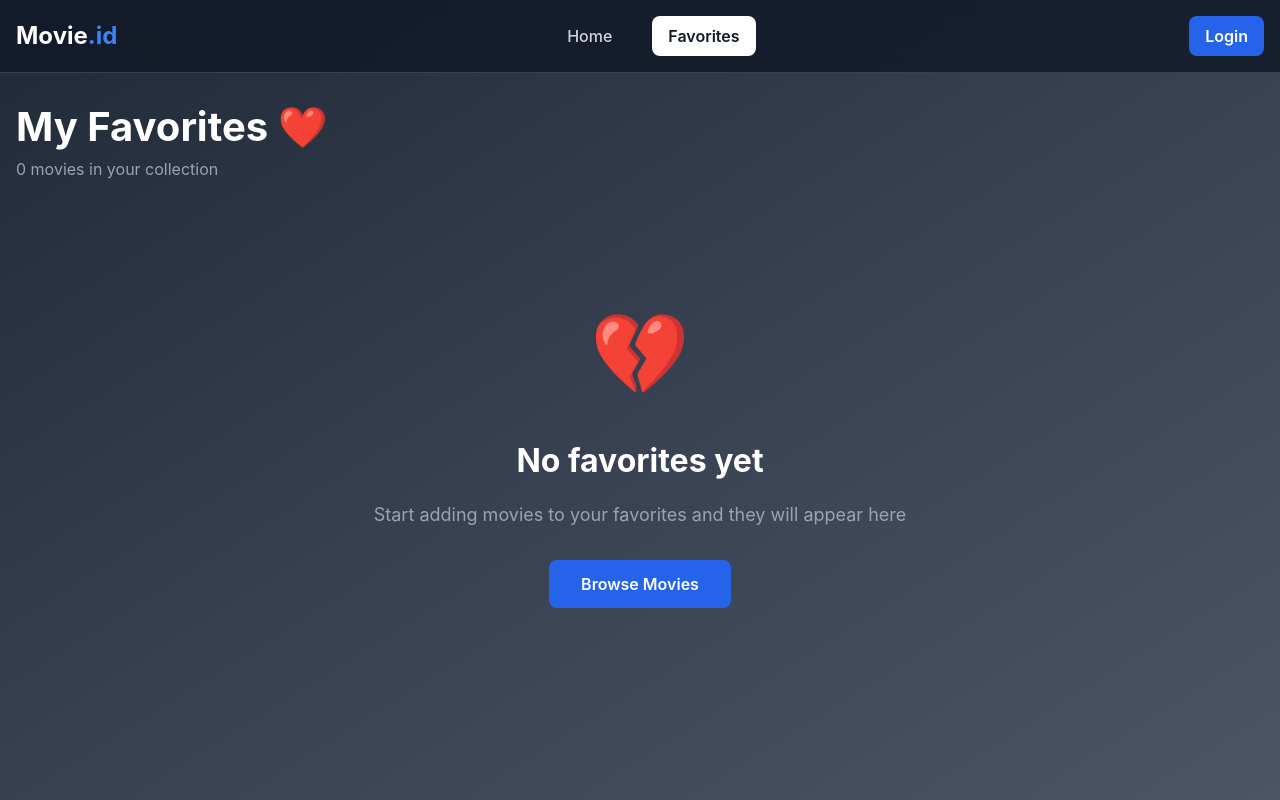
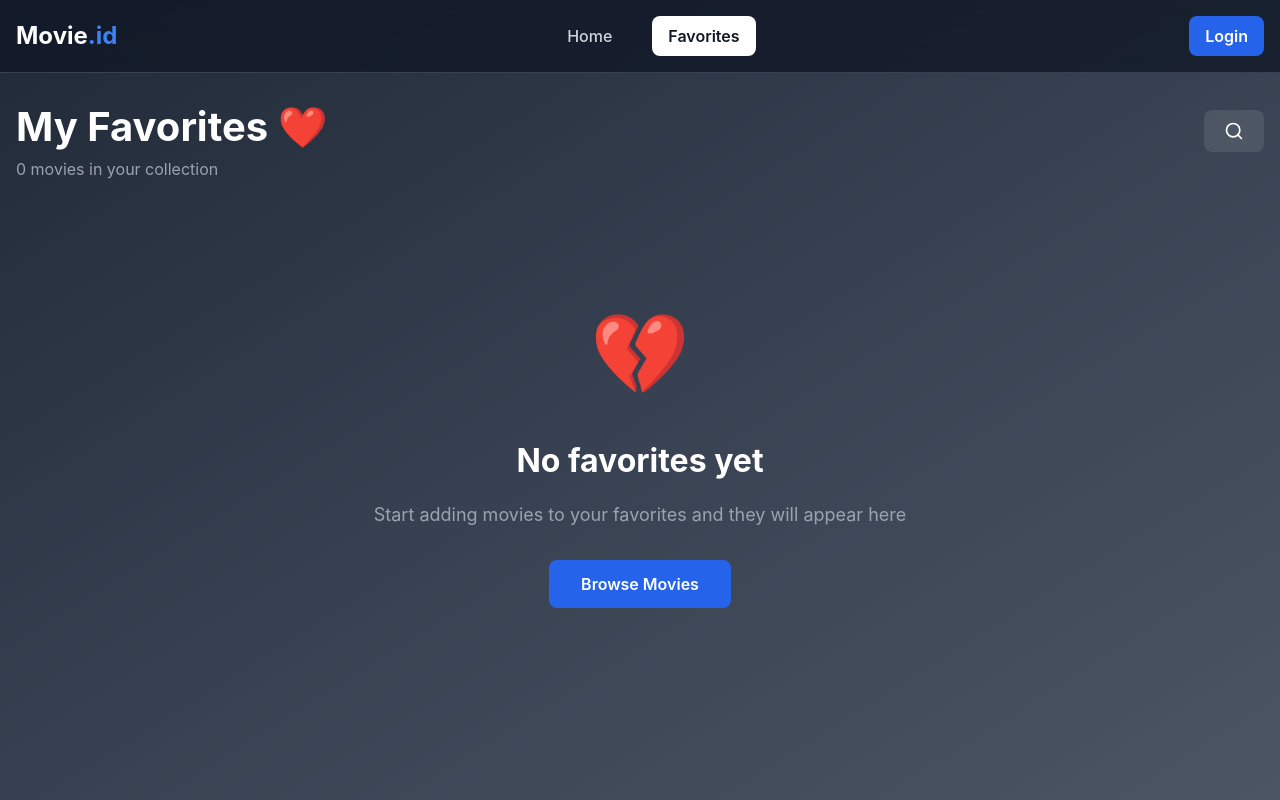
Before and after one commit to Prativagautam/React-Movie-App, a React (Vite) app in the folder frontend/: page /favorites in a window 1280 px wide. Built offline with nearby package versions, Linux system fonts and the light colour scheme; no server answers.

Commit message:
refactor: reuseable search icon and favorites section

```diff
--- /dev/null
+++ b/frontend/src/components/common/SlidingSearch.jsx
@@ -0,0 +1,53 @@
+import { Search } from "lucide-react";
+export function  SlidingSearch({
+  value,
+  onChange,
+  isOpen,
+  onOpen,
+  onClose,
+  placeholder = "Search...",
+}) {
+  return (
+    <div className="relative ml-2">
+      {!isOpen ? (
+        <button
+          type="button"
+          onClick={onOpen}
+          className="px-4 py-3 rounded-full text-center text-sm font-medium border border-white/30 transition-all duration-300 backdrop-blur-sm hover:bg-white/20 hover:scale-105"
+          style={{
+            backgroundColor: "rgba(255, 255, 255, 0.1)",
+            color: "rgba(255, 255, 255, 0.8)",
+          }}
+        >
+          <Search size={20} className="text-white" />
+        </button>
+      ) : (
+        <div className="flex items-center bg-gray-900/50 border border-white/30 rounded-full overflow-hidden search-slide-in backdrop-blur-sm">
+          <input
+            type="text"
+            value={value}
+            onChange={(e) => onChange(e.target.value)}
+            placeholder={placeholder}
+            className="w-[250px] px-4 py-2.5 bg-transparent text-white placeholder-gray-400 border-none outline-none"
+            autoFocus
+            onBlur={() => {
+              if (!value) {
+                setTimeout(onClose, 150);
+              }
+            }}
+          />
+          <button
+            type="button"
+            onClick={() => {
+              onChange("");
+              onClose();
+            }}
+            className="px-3 py-2.5 border-none bg-transparent cursor-pointer transition-colors duration-300 hover:bg-white/10"
+          >
+            <Search size={18} className="text-gray-400" />
+          </button>
+        </div>
+      )}
+    </div>
+  );
+}
--- a/frontend/src/components/favorites/FavoritesGrid.jsx
+++ b/frontend/src/components/favorites/FavoritesGrid.jsx
@@ -1,4 +1,4 @@
-function FavoritesGrid({ favorites, onMovieClick, onRemoveFavorite }) {
+export function FavoritesGrid({ favorites, onMovieClick, onRemoveFavorite }) {
   return (
     <div className="movie-grid" style={{ display: "grid", gap: "1rem" }}>
       {favorites.map((movie) => (
@@ -146,5 +146,3 @@ function FavoritesGrid({ favorites, onMovieClick, onRemoveFavorite }) {
     </div>
   );
 }
-
-export default FavoritesGrid;
--- a/frontend/src/pages/Favorites.jsx
+++ b/frontend/src/pages/Favorites.jsx
@@ -3,7 +3,13 @@ import { useAuth } from "../contexts/AuthContext";
 import { useMovieContext } from "../contexts/MovieContext";
 import AuthModal from "../components/auth/Authmodal";
 import { EmptyState } from "../components/common/EmptyState";
+import { useState } from "react";
+import { SlidingSearch } from "../components/common/SlidingSearch";
+import { FavoritesGrid } from "../components/favorites/FavoritesGrid";
+
 export default function Favorites() {
+  const [searchQuery, setSearchQuery] = useState("");
+  const [searchOpen, setSearchOpen] = useState(false);
   const navigate = useNavigate();
   const { user, openAuth, logout } = useAuth();
   const { favorites, removeFromFavorites } = useMovieContext();
@@ -16,6 +22,10 @@ export default function Favorites() {
     e.stopPropagation();
     removeFromFavorites(movieId);
   };
+  const filteredFavorites = favorites.filter((movie) => {
+    const title = movie.title || movie.name || "";
+    return title.toLowerCase().includes(searchQuery.trim().toLowerCase());
+  });
 
   return (
     <div
@@ -168,6 +178,15 @@ export default function Favorites() {
       >
         {/* Header Section */}
         <div style={{ marginBottom: "2rem" }}>
+          <div
+            style={{
+              display: "flex",
+              alignItems: "center",
+              justifyContent: "space-between",
+              gap: "1rem",
+            }}
+          >
+            <div>
               <h1
                 style={{
                   fontSize: "2.5rem",
@@ -177,6 +196,21 @@ export default function Favorites() {
               >
                 My Favorites ❤️
               </h1>
+              {/* <p style={{ color: "#9ca3af", fontSize: "1rem" }}>
+                {filteredFavorites.length} of {favorites.length} movies in your
+                collection
+              </p> */}
+            </div>
+
+            <SlidingSearch
+              value={searchQuery}
+              onChange={setSearchQuery}
+              isOpen={searchOpen}
+              onOpen={() => setSearchOpen(true)}
+              onClose={() => setSearchOpen(false)}
+              placeholder="Search favorites..."
+            />
+          </div>
           <p style={{ color: "#9ca3af", fontSize: "1rem" }}>
             {favorites.length} {favorites.length === 1 ? "movie" : "movies"} in
             your collection
@@ -184,7 +218,7 @@ export default function Favorites() {
         </div>
 
         {/* Favorites Grid */}
-        {favorites.length > 0 ? (
+        {/* {favorites.length > 0 ? (
           <FavoritesGrid
             favorites={favorites}
             onMovieClick={handleMovieClick}
@@ -197,6 +231,26 @@ export default function Favorites() {
             description="Start adding movies to your favorites and they will appear here"
             actionLabel="Browse Movies"
             onAction={() => navigate("/")}
+          />
+        )} */}
+
+        {filteredFavorites.length > 0 ? (
+          <FavoritesGrid
+            favorites={filteredFavorites}
+            onMovieClick={handleMovieClick}
+            onRemoveFavorite={handleRemoveFavorite}
+          />
+        ) : (
+          <EmptyState
+            icon={searchQuery ? "🎬" : "💔"}
+            title={searchQuery ? "No matching favorites" : "No favorites yet"}
+            description={
+              searchQuery
+                ? "Try searching with a different title"
+                : "Start adding movies to your favorites and they will appear here"
+            }
+            actionLabel={searchQuery ? undefined : "Browse Movies"}
+            onAction={searchQuery ? undefined : () => navigate("/")}
           />
         )}
       </main>
--- a/frontend/src/pages/Home.jsx
+++ b/frontend/src/pages/Home.jsx
@@ -3,7 +3,7 @@ import { useNavigate } from "react-router-dom";
 import { useAuth } from "../contexts/AuthContext";
 import { useMovieContext } from "../contexts/MovieContext";
 import AuthModal from "../components/auth/Authmodal";
-import { Search } from "lucide-react";
+
 import {
   searchMovies,
   getPopularMovies,
@@ -18,6 +18,7 @@ import LoadingState from "../components/common/loadingState";
 import ErrorMessage from "../components/common/ErrorMessage";
 import { ContentGrid } from "../components/movie/ContentGrid";
 import { EmptyState } from "../components/common/EmptyState";
+import { SlidingSearch } from "../components/common/SlidingSearch";
 const CONTENT_TABS = ["Movie", "Series", "Originals"];
 const MOVIE_GENRES = {
   Trending: null,
@@ -224,45 +225,14 @@ export default function Home() {
                 ))}
 
                 {/* Sliding Search */}
-                <div className="relative ml-2">
-                  {!searchOpen ? (
-                    <button
-                      onClick={() => setSearchOpen(true)}
-                      className="px-4 py-3 rounded-full text-center text-sm font-medium border border-white/30 transition-all duration-300 backdrop-blur-sm hover:bg-white/20 hover:scale-105"
-                      style={{
-                        backgroundColor: "rgba(255, 255, 255, 0.1)",
-                        color: "rgba(255, 255, 255, 0.8)",
-                      }}
-                    >
-                      <Search size={20} className="text-white" />
-                    </button>
-                  ) : (
-                    <div className="flex items-center bg-gray-900/50 border border-white/30 rounded-full overflow-hidden search-slide-in backdrop-blur-sm">
-                      <input
-                        type="text"
-                        value={searchQuery}
-                        onChange={(e) => setSearchQuery(e.target.value)}
-                        placeholder="Search..."
-                        className="w-[250px] px-4 py-2.5 bg-transparent text-white placeholder-gray-400 border-none outline-none"
-                        autoFocus
-                        onBlur={() => {
-                          if (!searchQuery) {
-                            setTimeout(() => setSearchOpen(false), 150);
-                          }
-                        }}
-                      />
-                      <button
-                        onClick={() => {
-                          setSearchQuery("");
-                          setSearchOpen(false);
-                        }}
-                        className="px-3 py-2.5 border-none bg-transparent cursor-pointer transition-colors duration-300 hover:bg-white/10"
-                      >
-                        <Search size={18} className="text-gray-400" />
-                      </button>
-                    </div>
-                  )}
-                </div>
+                <SlidingSearch
+                  value={searchQuery}
+                  onChange={setSearchQuery}
+                  isOpen={searchOpen}
+                  onOpen={() => setSearchOpen(true)}
+                  onClose={() => setSearchOpen(false)}
+                  placeholder="Search..."
+                />
               </div>
             </nav>
 
```
Lines whose indentation alone changed are shown as unchanged.
